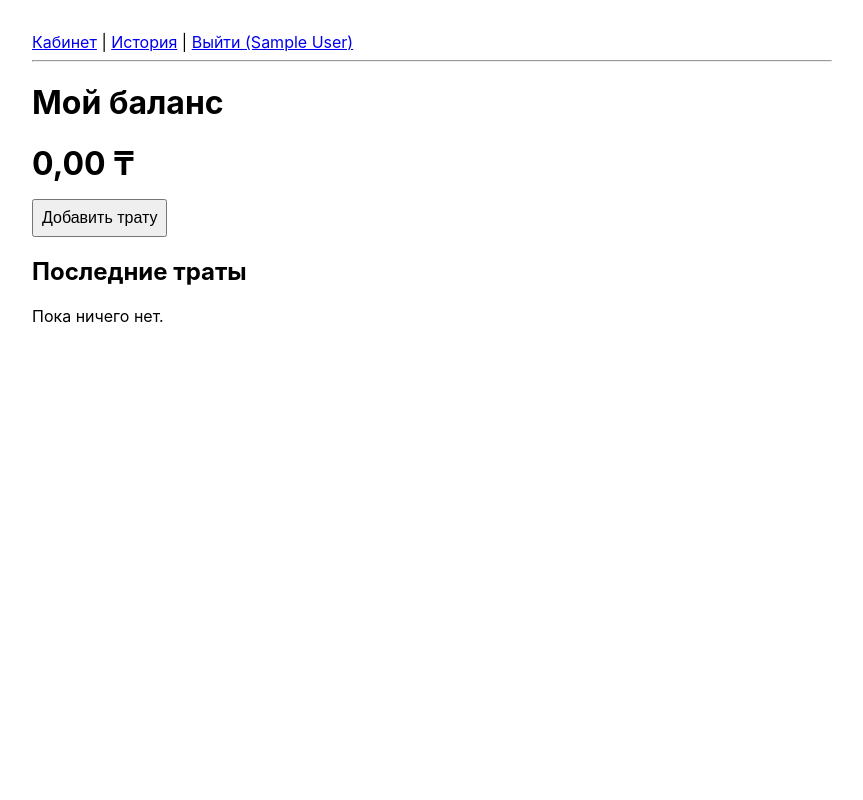
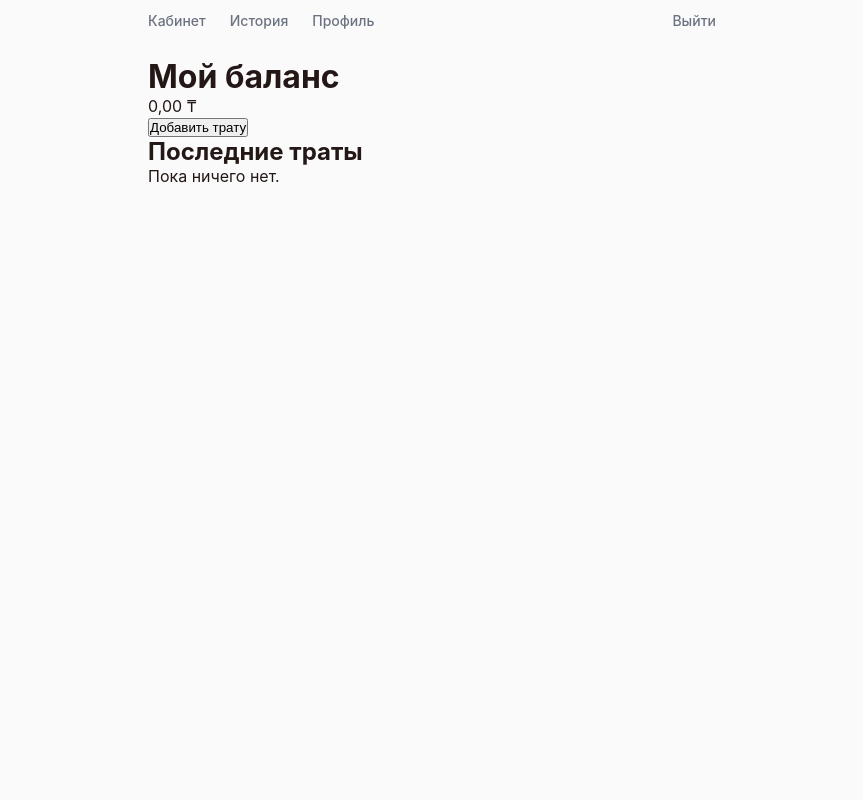
Before and after one commit to Adletman/manytracker, a Django app: page /cabinet/ in a window 1280 px wide. Shown: the whole page, without its empty margins (208-1071 px from the left). Run offline with Django 5.2, Linux system fonts and the light colour scheme; the visitor is signed in with stand-in values (Sample User, id 1); data that the repository does not hold is empty.

Commit message:
feat(ui): add Wedrink-inspired design system and redesigned base/login

```diff
--- a/expenses/urls.py
+++ b/expenses/urls.py
@@ -10,4 +10,5 @@ urlpatterns = [
     path("history/", views.history, name="history"),
     path("topup/new/", views.topup_create, name="topup_create"),
     path("attachments/<int:pk>/", views.attachment_download, name="attachment_download"),
+    path("profile/", views.cabinet, name="profile"),  # placeholder until Task 11
 ]
--- /dev/null
+++ b/static/css/style.css
@@ -0,0 +1,276 @@
+:root {
+  --color-primary: #009C96;
+  --color-primary-dark: #007A75;
+  --color-danger: #E5002D;
+  --color-danger-light: #FFF0F3;
+  --color-bg: #FAFAFA;
+  --color-surface: #FFFFFF;
+  --color-text: #231815;
+  --color-text-secondary: #6B7280;
+  --color-border: #E5E7EB;
+  --color-success: #009C96;
+  --color-success-bg: #F0FAFA;
+  --radius: 12px;
+  --radius-sm: 8px;
+  --shadow: 0 1px 3px rgba(0,0,0,0.08);
+  --shadow-md: 0 4px 12px rgba(0,0,0,0.1);
+  --font: -apple-system, BlinkMacSystemFont, "Segoe UI", Roboto, sans-serif;
+}
+
+* { box-sizing: border-box; margin: 0; padding: 0; }
+
+body {
+  font-family: var(--font);
+  background: var(--color-bg);
+  color: var(--color-text);
+  min-height: 100vh;
+  display: flex;
+  flex-direction: column;
+}
+
+.app {
+  max-width: 480px;
+  margin: 0 auto;
+  width: 100%;
+  flex: 1;
+  padding: 1rem;
+  padding-bottom: 5rem;
+}
+
+.balance-card {
+  background: var(--color-surface);
+  border-radius: var(--radius);
+  box-shadow: var(--shadow);
+  padding: 1.5rem;
+  text-align: center;
+  margin-bottom: 1rem;
+}
+.balance-card__label {
+  font-size: 0.875rem;
+  color: var(--color-text-secondary);
+  margin-bottom: 0.25rem;
+}
+.balance-card__amount {
+  font-size: 2.25rem;
+  font-weight: 700;
+  color: var(--color-primary);
+}
+.balance-card__amount.negative {
+  color: var(--color-danger);
+}
+
+.actions {
+  display: flex;
+  gap: 0.75rem;
+  margin-bottom: 1.5rem;
+}
+.btn {
+  display: inline-flex;
+  align-items: center;
+  justify-content: center;
+  padding: 0.875rem 1.5rem;
+  border-radius: var(--radius-sm);
+  font-size: 1rem;
+  font-weight: 600;
+  text-decoration: none;
+  border: none;
+  cursor: pointer;
+  transition: opacity 0.15s;
+  min-height: 48px;
+}
+.btn:active { opacity: 0.8; }
+.btn--primary {
+  flex: 2;
+  background: var(--color-primary);
+  color: white;
+}
+.btn--outline {
+  flex: 1;
+  background: transparent;
+  color: var(--color-primary);
+  border: 2px solid var(--color-primary);
+}
+.btn--danger {
+  background: var(--color-danger);
+  color: white;
+}
+.btn--full { width: 100%; }
+.btn--sm {
+  padding: 0.5rem 1rem;
+  font-size: 0.875rem;
+  min-height: 36px;
+}
+
+.ops-list { list-style: none; }
+.ops-list__title {
+  font-size: 0.875rem;
+  font-weight: 600;
+  color: var(--color-text-secondary);
+  margin-bottom: 0.75rem;
+}
+.op-item {
+  display: flex;
+  align-items: center;
+  gap: 0.75rem;
+  padding: 0.75rem 0;
+  border-bottom: 1px solid var(--color-border);
+  text-decoration: none;
+  color: inherit;
+}
+.op-item:last-child { border-bottom: none; }
+.op-icon {
+  width: 36px;
+  height: 36px;
+  border-radius: 50%;
+  display: flex;
+  align-items: center;
+  justify-content: center;
+  font-size: 1.1rem;
+  flex-shrink: 0;
+}
+.op-icon.expense { background: var(--color-danger-light); color: var(--color-danger); }
+.op-icon.topup { background: var(--color-success-bg); color: var(--color-success); }
+.op-details { flex: 1; min-width: 0; }
+.op-details__category {
+  font-size: 0.9375rem;
+  font-weight: 500;
+  white-space: nowrap;
+  overflow: hidden;
+  text-overflow: ellipsis;
+}
+.op-details__date {
+  font-size: 0.75rem;
+  color: var(--color-text-secondary);
+}
+.op-amount {
+  font-weight: 600;
+  font-size: 0.9375rem;
+  white-space: nowrap;
+}
+.op-amount.expense { color: var(--color-danger); }
+.op-amount.topup { color: var(--color-primary); }
+
+.tab-bar {
+  position: fixed;
+  bottom: 0;
+  left: 0;
+  right: 0;
+  background: var(--color-surface);
+  border-top: 1px solid var(--color-border);
+  display: flex;
+  justify-content: center;
+  padding: 0.5rem 0;
+  z-index: 100;
+}
+.tab-bar__inner {
+  display: flex;
+  max-width: 480px;
+  width: 100%;
+}
+.tab-bar__item {
+  flex: 1;
+  display: flex;
+  flex-direction: column;
+  align-items: center;
+  gap: 0.125rem;
+  padding: 0.375rem;
+  text-decoration: none;
+  color: var(--color-text-secondary);
+  font-size: 0.6875rem;
+  font-weight: 500;
+}
+.tab-bar__item.active { color: var(--color-primary); }
+.tab-bar__icon { font-size: 1.25rem; }
+
+.form-card {
+  background: var(--color-surface);
+  border-radius: var(--radius);
+  box-shadow: var(--shadow);
+  padding: 1.5rem;
+}
+.form-group { margin-bottom: 1rem; }
+.form-group label {
+  display: block;
+  font-size: 0.875rem;
+  font-weight: 600;
+  color: var(--color-text-secondary);
+  margin-bottom: 0.375rem;
+}
+.form-group input,
+.form-group select,
+.form-group textarea {
+  width: 100%;
+  padding: 0.75rem;
+  border: 1px solid var(--color-border);
+  border-radius: var(--radius-sm);
+  font-size: 1rem;
+  font-family: var(--font);
+  background: var(--color-bg);
+}
+.form-group input:focus,
+.form-group select:focus,
+.form-group textarea:focus {
+  outline: none;
+  border-color: var(--color-primary);
+  box-shadow: 0 0 0 3px rgba(0,156,150,0.15);
+}
+.form-error {
+  color: var(--color-danger);
+  font-size: 0.8125rem;
+  margin-top: 0.25rem;
+}
+.form-errors {
+  background: var(--color-danger-light);
+  color: var(--color-danger);
+  padding: 0.75rem;
+  border-radius: var(--radius-sm);
+  margin-bottom: 1rem;
+  font-size: 0.875rem;
+}
+
+.page-title {
+  font-size: 1.25rem;
+  font-weight: 700;
+  margin-bottom: 1rem;
+}
+.link-more {
+  display: block;
+  text-align: center;
+  color: var(--color-primary);
+  font-weight: 500;
+  padding: 0.75rem;
+  text-decoration: none;
+}
+.messages { list-style: none; margin-bottom: 1rem; }
+.messages li {
+  padding: 0.75rem;
+  border-radius: var(--radius-sm);
+  font-size: 0.875rem;
+}
+.messages .success {
+  background: var(--color-success-bg);
+  color: var(--color-primary-dark);
+}
+
+@media (min-width: 481px) {
+  .app { max-width: 600px; padding-bottom: 2rem; }
+  .tab-bar { display: none; }
+  .desktop-nav { display: flex !important; }
+}
+.desktop-nav {
+  display: none;
+  max-width: 600px;
+  margin: 0 auto;
+  width: 100%;
+  padding: 0.75rem 1rem;
+  gap: 1.5rem;
+  align-items: center;
+}
+.desktop-nav a {
+  color: var(--color-text-secondary);
+  text-decoration: none;
+  font-weight: 500;
+  font-size: 0.875rem;
+}
+.desktop-nav a.active { color: var(--color-primary); }
+.desktop-nav .spacer { flex: 1; }
--- a/templates/base.html
+++ b/templates/base.html
@@ -5,27 +5,42 @@
 <meta charset="utf-8">
 <meta name="viewport" content="width=device-width, initial-scale=1">
 <title>{% block title %}ManyTracker{% endblock %}</title>
-<style>
-  body { font-family: -apple-system, sans-serif; max-width: 800px; margin: 2rem auto; padding: 0 1rem; }
-  form { display: flex; flex-direction: column; gap: .5rem; }
-  label { font-weight: bold; }
-  input, select, textarea, button { padding: .5rem; font-size: 1rem; }
-  .errors { color: #c00; }
-  table { width: 100%; border-collapse: collapse; }
-  th, td { text-align: left; padding: .5rem; border-bottom: 1px solid #eee; }
-  .balance { font-size: 2rem; font-weight: bold; }
-  .balance.negative { color: #c00; }
-</style>
+<link rel="stylesheet" href="{% static 'css/style.css' %}">
 </head>
 <body>
 {% if user.is_authenticated %}
-  <nav>
-    <a href="/cabinet/">Кабинет</a> |
-    <a href="/history/">История</a> |
-    <a href="/logout/">Выйти ({{ user.full_name|default:user.username }})</a>
-  </nav>
-  <hr>
+<nav class="desktop-nav">
+  <a href="{% url 'cabinet' %}" {% if active_tab == 'cabinet' %}class="active"{% endif %}>Кабинет</a>
+  <a href="{% url 'history' %}" {% if active_tab == 'history' %}class="active"{% endif %}>История</a>
+  <a href="{% url 'profile' %}" {% if active_tab == 'profile' %}class="active"{% endif %}>Профиль</a>
+  <span class="spacer"></span>
+  <a href="{% url 'logout' %}">Выйти</a>
+</nav>
 {% endif %}
-{% block content %}{% endblock %}
+
+<main class="app">
+  {% if messages %}
+  <ul class="messages">
+    {% for m in messages %}<li class="{{ m.tags }}">{{ m }}</li>{% endfor %}
+  </ul>
+  {% endif %}
+  {% block content %}{% endblock %}
+</main>
+
+{% if user.is_authenticated %}
+<nav class="tab-bar">
+  <div class="tab-bar__inner">
+    <a href="{% url 'cabinet' %}" class="tab-bar__item {% if active_tab == 'cabinet' %}active{% endif %}">
+      <span class="tab-bar__icon">&#8962;</span>Кабинет
+    </a>
+    <a href="{% url 'history' %}" class="tab-bar__item {% if active_tab == 'history' %}active{% endif %}">
+      <span class="tab-bar__icon">&#9776;</span>История
+    </a>
+    <a href="{% url 'profile' %}" class="tab-bar__item {% if active_tab == 'profile' %}active{% endif %}">
+      <span class="tab-bar__icon">&#9786;</span>Профиль
+    </a>
+  </div>
+</nav>
+{% endif %}
 </body>
 </html>
```
Also changed, not shown: templates/accounts/login.html (+9 -3 lines).
